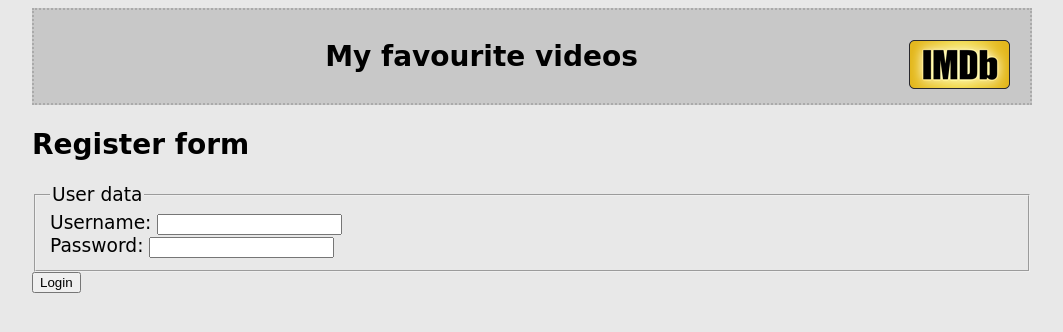
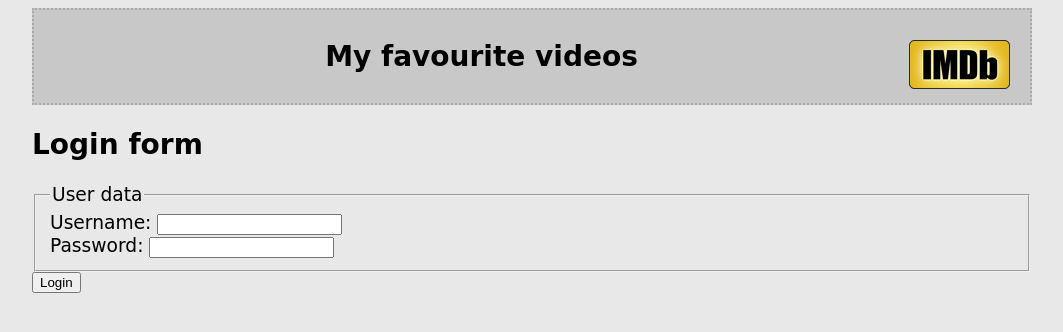
Before and after one commit to pepellou/Intro-Desarrollo-Web, a PHP site: page /login.php in a window 1280 px wide. Shown: the top 332 px of the page, without its empty margins (108-1171 px from the left). Run offline with PHP 8.4, Linux system fonts and the light colour scheme; some web fonts are replaced.

Commit message:
Fix typo

```diff
--- a/pepellou/login.php
+++ b/pepellou/login.php
@@ -45,7 +45,7 @@
 				</a>
 			</span>
 		</h1>
-		<h2>Register form</h2>
+		<h2>Login form</h2>
 		<form action="process-login.php" method="POST">
 			<fieldset>
 				<legend>User data</legend>
```
